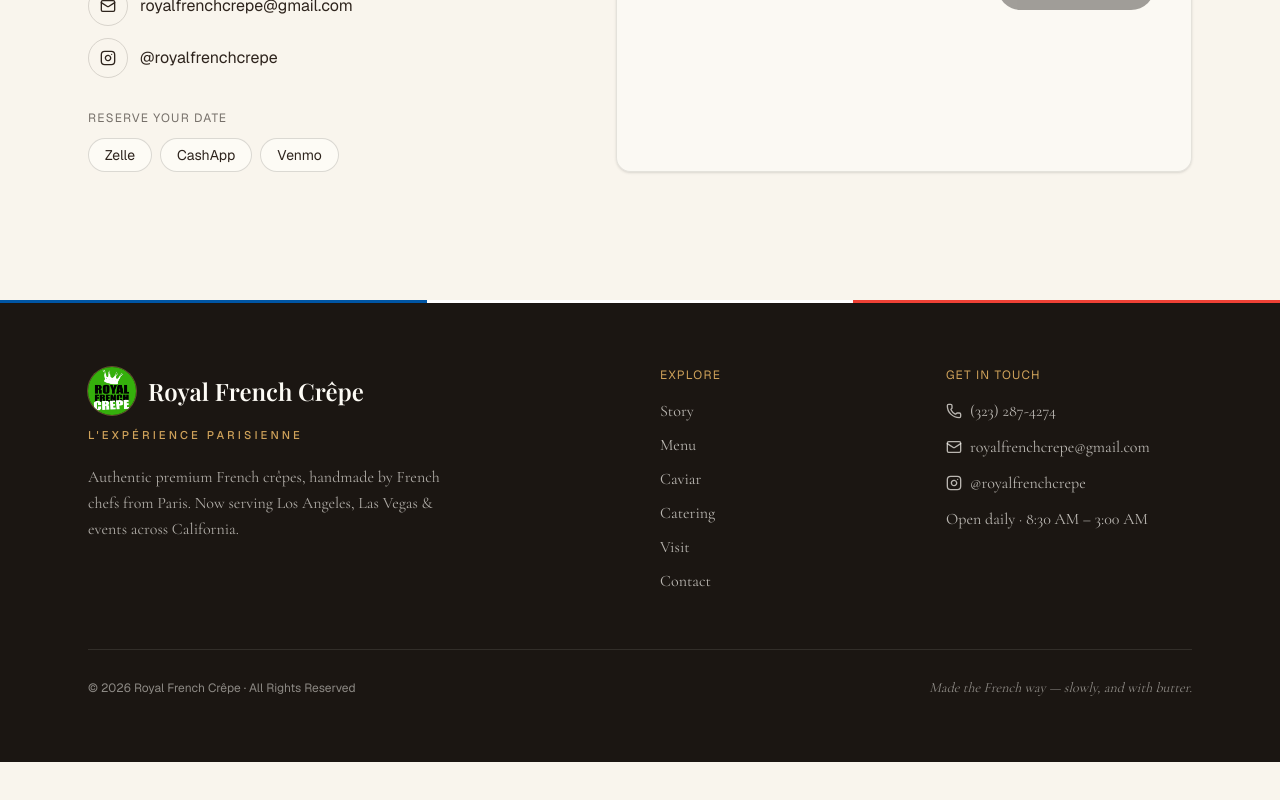
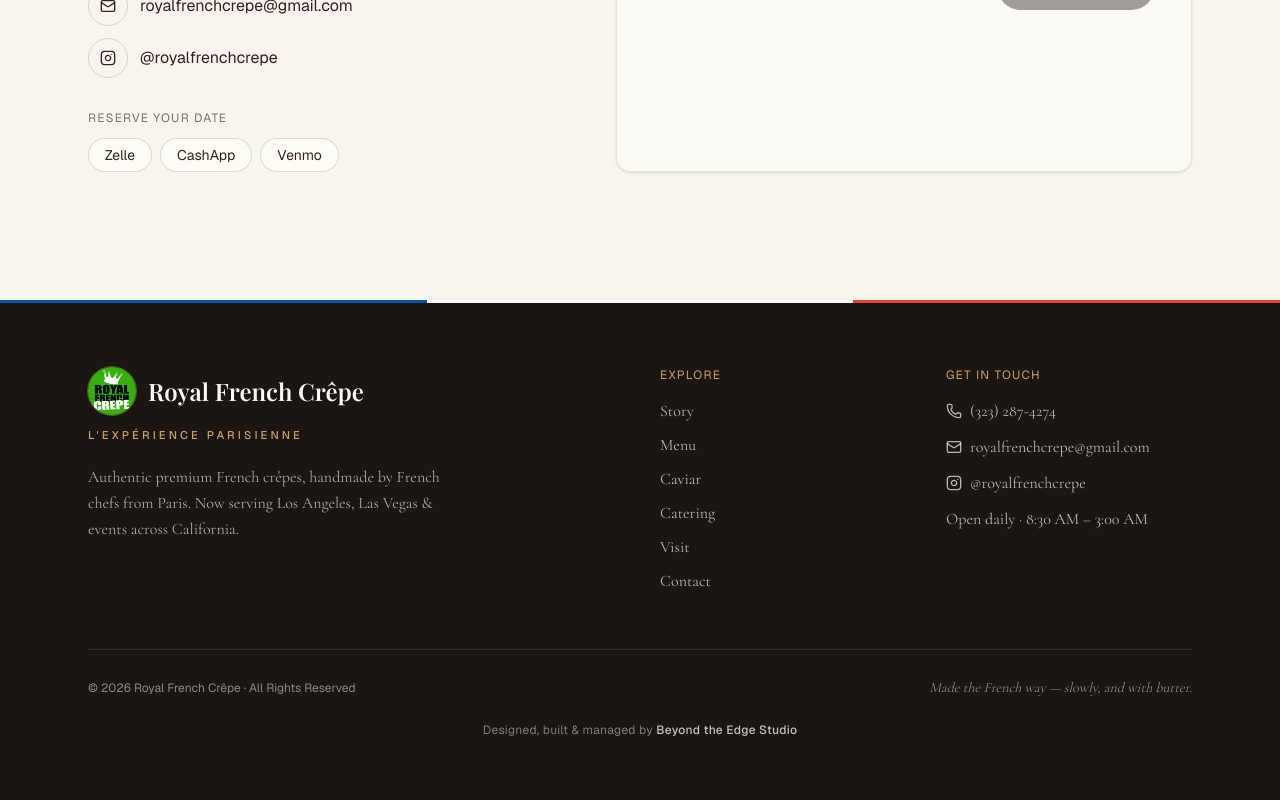
Before and after one commit to kara90/royal-french-crepe, a Next.js app: page / in a window 1280 px wide. Shown: the part 10222-11022 px from the top of the page. Before the commit the page ends 10984 px from the top, so only its background shows below. Built offline with nearby package versions, Linux system fonts and the light colour scheme.

Commit message:
Footer: add Beyond the Edge Studio credit link (agency signature)

```diff
--- a/components/site/footer.jsx
+++ b/components/site/footer.jsx
@@ -95,12 +95,25 @@ export default function Footer() {
           </div>
         </div>
 
-        <div className="mt-14 flex flex-col items-center justify-between gap-3 border-t border-ivory/10 pt-7 sm:flex-row">
-          <p className="font-sans text-xs text-ivory/50">
-            © {new Date().getFullYear()} Royal French Crêpe · All Rights Reserved
-          </p>
-          <p className="font-serif text-sm italic text-ivory/50">
-            Made the French way — slowly, and with butter.
+        <div className="mt-14 border-t border-ivory/10 pt-7">
+          <div className="flex flex-col items-center justify-between gap-3 sm:flex-row">
+            <p className="font-sans text-xs text-ivory/50">
+              © {new Date().getFullYear()} Royal French Crêpe · All Rights Reserved
+            </p>
+            <p className="font-serif text-sm italic text-ivory/50">
+              Made the French way — slowly, and with butter.
+            </p>
+          </div>
+          <p className="mt-6 text-center font-sans text-xs tracking-wide text-ivory/45">
+            Designed, built &amp; managed by{" "}
+            <a
+              href="https://beyondtheedgestudio.com"
+              target="_blank"
+              rel="noopener noreferrer"
+              className="font-medium text-ivory/75 underline-offset-2 transition-colors hover:text-gold hover:underline"
+            >
+              Beyond the Edge Studio
+            </a>
           </p>
         </div>
       </div>
```
